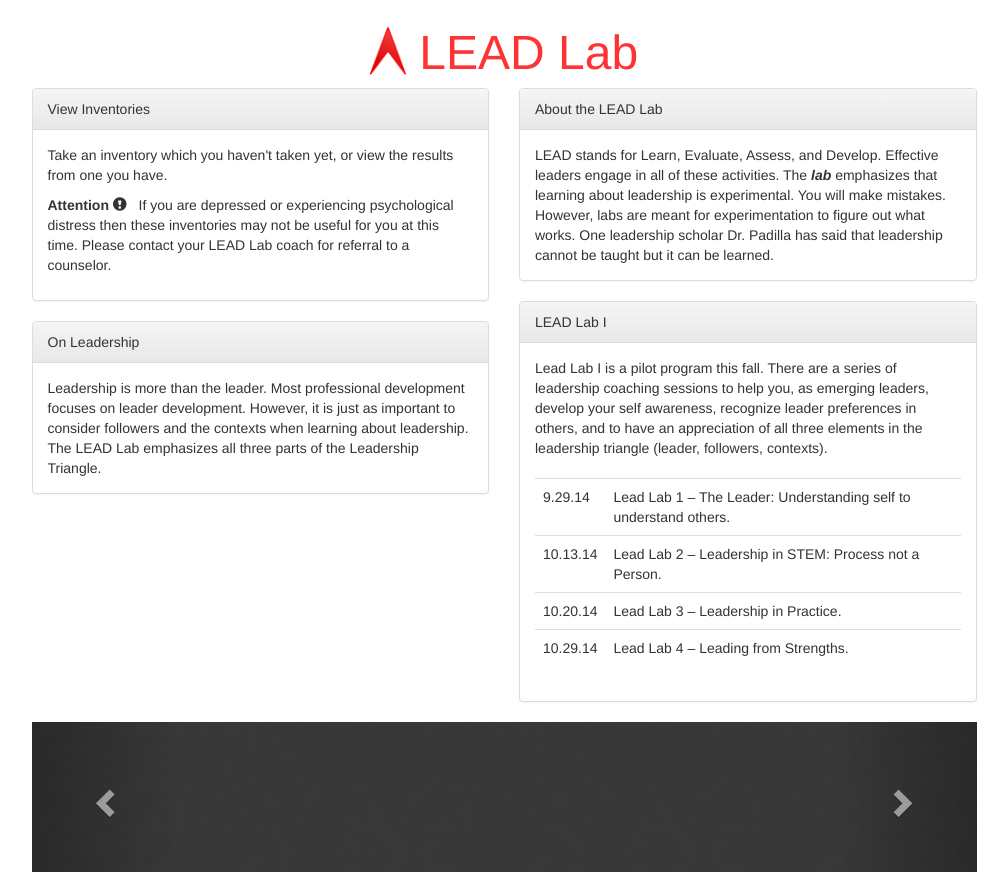
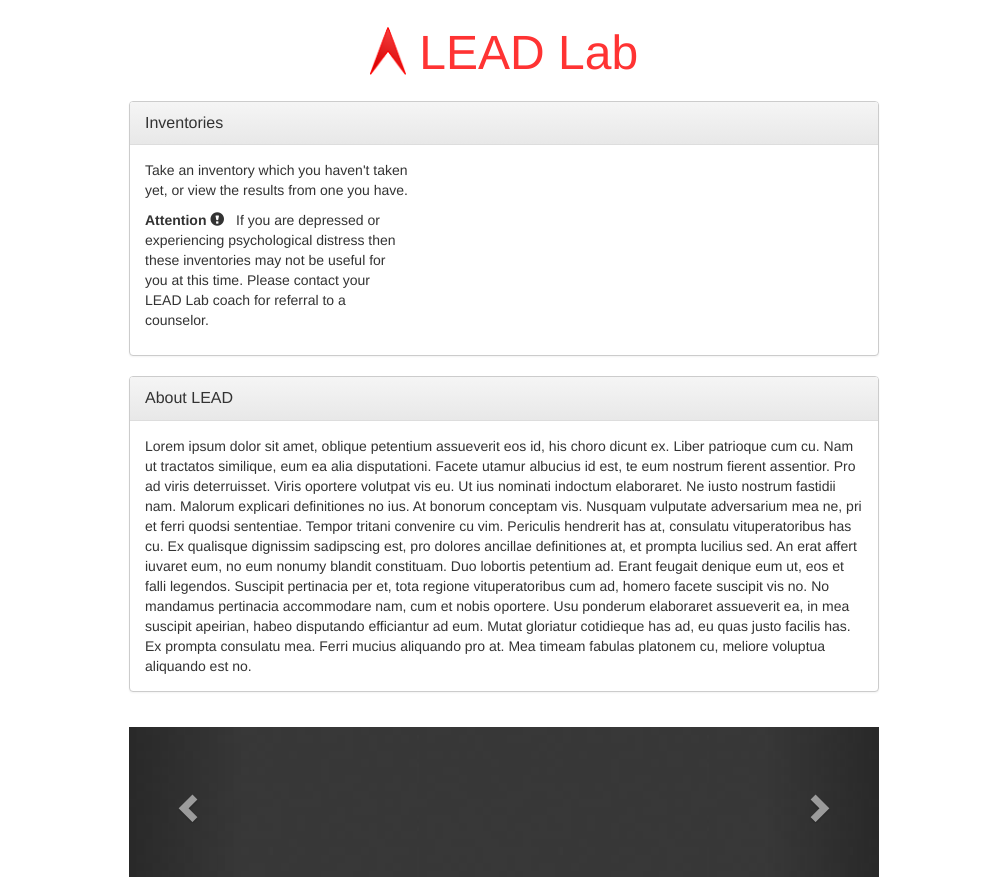
Before and after one commit to srmagura/goodnight-lead, a Django app: template gl_site/templates/dashboard.html in a window 1280 px wide. Shown: the part 51-928 px from the top of the page, without its empty margins (136-1144 px from the left). Run offline with Django 3.2, Linux system fonts and the light colour scheme; the template is opened without the code that fills it, so the values that code supplies are empty; some libraries are stand-ins or nearby versions.

Commit message:
Change dashboard to two-panel design

```diff
--- a/gl_site/static/gl_site/css/dashboard.css
+++ b/gl_site/static/gl_site/css/dashboard.css
@@ -1,3 +1,24 @@
+.panel
+{
+    border-color: #ccc;
+}
+
+.logo-heading
+{
+    padding-bottom: 8px;
+}
+
+.inventory-row
+{
+    padding-top: 5px;
+}
+
+.inventory-table
+{
+    margin: -1px 0 0 -1px;
+    border-left: 1px solid #ddd;
+}
+
 .inventory-table .name
 {
     width: 50%;
@@ -19,6 +40,11 @@
 }
 
 /******Quote Carousel******/
+.carousel-row
+{
+    padding-top: 15px;
+}
+
 .carousel-inner {
     height:150px;
     background-image: url('../images/background.jpeg');
--- a/gl_site/templates/dashboard.html
+++ b/gl_site/templates/dashboard.html
@@ -23,14 +23,17 @@
             </div>
         {% endif %}
 
-        <div class="row">
-            <div class="col-md-offset-1 col-md-5">
+
+        <div class="row inventory-row">
+            <div class="col-md-offset-2 col-md-8">
                 <div class="panel panel-default">
                     <div class="panel-heading">
-                        <span>View Inventories</span>
+                        <span class="panel-title">Inventories</span>
                         <a class="visible-xs pull-right" onclick="rotateChevron($(this))" data-toggle="collapse" href="#inventories-collapse"><span class="glyphicon glyphicon-chevron-up visible-xs-icon"></span></a>
                     </div>
                     <div class="panel-collapse collapse collapse-xs in" id="inventories-collapse">
+                        <div class="row">
+                            <div class="col-md-5">
                                 <div class="panel-body">
                                     <p>Take an inventory which you haven't taken yet, or view the results from one you have.</p>
 
@@ -40,6 +43,8 @@
                                         be useful for you at this time. Please contact your LEAD Lab coach for referral to a counselor.
                                     </p>
                                 </div>
+                            </div>
+                            <div class="col-md-7">
                                 <table class="table inventory-table">
                                     {% for entry in inventories %}
                                     <tr>
@@ -67,60 +72,36 @@
                                 </table>
                             </div>
                         </div>
-                <div class="panel panel-default">
-                    <div class="panel-heading">
-                        <span>On Leadership</span>
-                        <a class="visible-xs pull-right" onclick="rotateChevron($(this))" data-toggle="collapse" href="#panel2-collapse"><span class="glyphicon glyphicon-chevron-up visible-xs-icon"></span></a>
-                    </div>
-                    <div class="panel-collapse collapse collapse-xs in" id="panel2-collapse">
-                        <div class="panel-body">
-                            Leadership is more than the leader. Most professional development focuses on leader development. However, it is just as important to consider followers and the contexts when learning about leadership. The LEAD Lab emphasizes all three parts of the Leadership Triangle.
                     </div>
                 </div>
             </div>
         </div>
-            <div class="col-md-5">
+
+        <div class="row">
+            <div class="col-md-offset-2 col-md-8">
             <div class="panel panel-default">
                 <div class="panel-heading">
-                        <span>About the LEAD Lab</span>
-                        <a class="visible-xs pull-right" onclick="rotateChevron($(this))" data-toggle="collapse" href="#panel3-collapse"><span class="glyphicon glyphicon-chevron-up visible-xs-icon"></span></a>
+                    <span class="panel-title">About LEAD</span>
+                    <a class="visible-xs pull-right" onclick="rotateChevron($(this))" data-toggle="collapse" href="#about-collapse"><span class="glyphicon glyphicon-chevron-up visible-xs-icon"></span></a>
                 </div>
-                    <div class="panel-collapse collapse collapse-xs in" id="panel3-collapse">
-                        <div class="panel-body">
-                            LEAD stands for Learn, Evaluate, Assess, and Develop. Effective leaders engage in all of these activities. The <b><i>lab</i></b> emphasizes that learning about leadership is experimental. You will make mistakes. However, labs are meant for experimentation to figure out what works. One leadership scholar Dr. Padilla has said that leadership cannot be taught but it can be learned.
-                        </div>
-                    </div>
-                </div>
-                <div class="panel panel-default">
-                    <div class="panel-heading">
-                        <span>LEAD Lab I</span>
-                        <a class="visible-xs pull-right" onclick="rotateChevron($(this))" data-toggle="collapse" href="#panel4-collapse"><span class="glyphicon glyphicon-chevron-up visible-xs-icon"></span></a>
-                    </div>
-                    <div class="panel-collapse collapse collapse-xs in" id="panel4-collapse">
-                        <div class="panel-body">
-                            Lead Lab I is a pilot program this fall. There are a series of leadership coaching sessions to help you, as emerging leaders, develop your self awareness, recognize leader preferences in others, and to have an appreciation of all three elements in the leadership triangle (leader, followers, contexts).<br /><br />
-                            <table class="table">
-                                <tr>
-                                    <td>9.29.14</td><td>Lead Lab 1 – The Leader: Understanding self to understand others.</td>
-                                </tr>
-                                <tr>
-                                    <td>10.13.14</td><td>Lead Lab 2 – Leadership in STEM: Process not a Person.</td>
-                                </tr>
-                                <tr>
-                                    <td>10.20.14</td><td>Lead Lab 3 – Leadership in Practice.</td>
-                                </tr>
-                                <tr>
-                                    <td>10.29.14</td><td>Lead Lab 4 – Leading from Strengths.</td>
-                                </tr>
-                            </table>
+                <div class="panel-body panel-collapse collapse collapse-xs in" id="about-collapse">
+                    Lorem ipsum dolor sit amet, oblique petentium assueverit eos id, his choro dicunt ex. Liber patrioque cum cu. Nam ut tractatos similique, eum ea alia disputationi. Facete utamur albucius id est, te eum nostrum fierent assentior. Pro ad viris deterruisset.
+
+Viris oportere volutpat vis eu. Ut ius nominati indoctum elaboraret. Ne iusto nostrum fastidii nam. Malorum explicari definitiones no ius. At bonorum conceptam vis.
+
+Nusquam vulputate adversarium mea ne, pri et ferri quodsi sententiae. Tempor tritani convenire cu vim. Periculis hendrerit has at, consulatu vituperatoribus has cu. Ex qualisque dignissim sadipscing est, pro dolores ancillae definitiones at, et prompta lucilius sed.
+
+An erat affert iuvaret eum, no eum nonumy blandit constituam. Duo lobortis petentium ad. Erant feugait denique eum ut, eos et falli legendos. Suscipit pertinacia per et, tota regione vituperatoribus cum ad, homero facete suscipit vis no. No mandamus pertinacia accommodare nam, cum et nobis oportere.
+
+Usu ponderum elaboraret assueverit ea, in mea suscipit apeirian, habeo disputando efficiantur ad eum. Mutat gloriatur cotidieque has ad, eu quas justo facilis has. Ex prompta consulatu mea. Ferri mucius aliquando pro at. Mea timeam fabulas platonem cu, meliore voluptua aliquando est no.
                 </div>
             </div>
         </div>
         </div>
-        </div>
-        <div class="row">
-            <div class="col-md-offset-1 col-md-10">
-                <div id="carousel" class="carousel slide" data-ride="carousel" data-interval="10000">
+
+        <div class="row carousel-row">
+            <div class="col-md-offset-2 col-md-8">
+                <div id="carousel" class="carousel slide" data-ride="carousel" data-interval="15000">
 
                     <!-- Wrapper for slides -->
                     <div class="carousel-inner">
```
Lines whose indentation alone changed are shown as unchanged.
